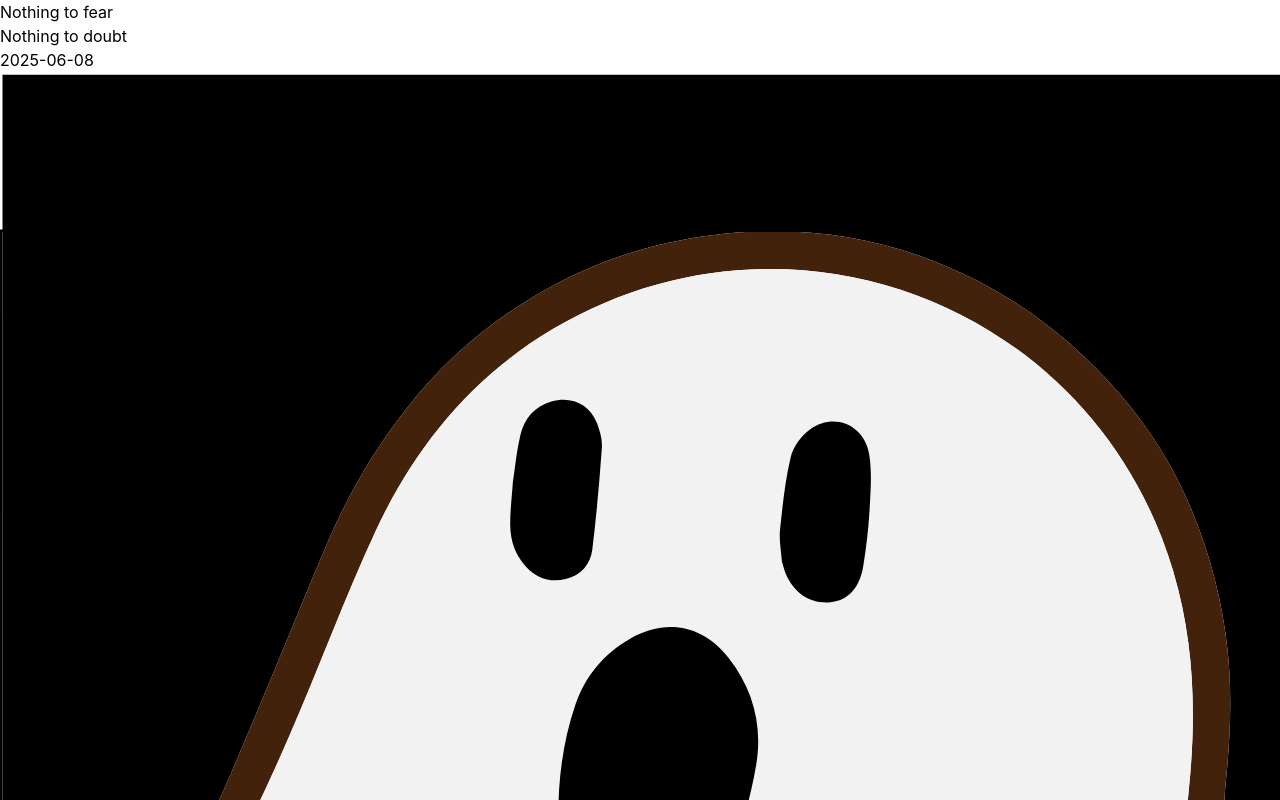
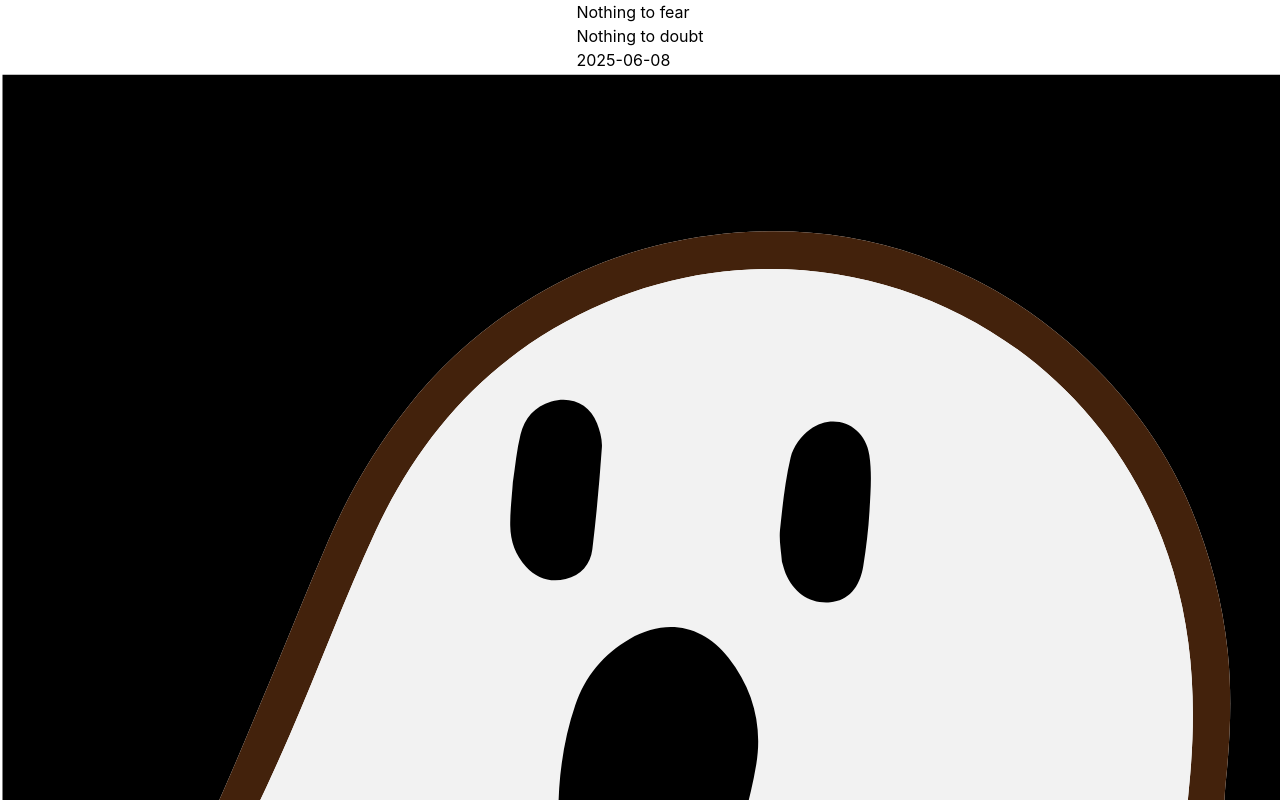
Before and after one commit to elychnell/react-portfolio, a React (Vite) app: page / in a window 1280 px wide. Shown: the top 800 px of the page. Built offline with nearby package versions, Linux system fonts and the light colour scheme.

Commit message:
CSS module setup

```diff
--- a/src/components/Ghost/Ghost.module.css
+++ b/src/components/Ghost/Ghost.module.css
@@ -0,0 +1,82 @@
+.ghostAside {
+  /* hela ghostens position/animation */
+    display: flex;
+    flex-direction: column;
+    align-items: center;
+    justify-content: center;
+    width: 100%;
+    height: 100%;
+}
+
+.ghostContent {
+  /* layout för text + ikon */
+    display: flex;
+    flex-direction: column;
+    align-items: center;
+    justify-content: center;
+    width: 100%;
+    height: 100%;
+}
+
+.ghostText {
+  /* textblocket */
+}
+
+.line1 {
+  /* första raden */
+}
+
+.line2 {
+  /* andra raden */
+}
+
+.date {
+  /* datumet */
+}
+
+.ghostIcon {
+  /* Hela svg-ikonen */
+    width: 100%;
+    height: 100%;
+}
+
+.background {
+/* bakgrundsfärg */
+
+}
+
+.outline {
+/* kontur */
+
+}
+
+.ghostBackground {
+/* bakgrund för själva spöket */
+
+}
+
+.middleHighlight {
+/* highlight i mitten av spöket */
+
+}
+
+.restHighlight {
+/* resten av highlight spöket */
+
+}
+.leftHighlight {
+/* highlight på vänster sida av spöket */
+
+}
+.mouth {
+/* munnen */
+
+}
+.leftEye {
+/* vänster öga */
+
+}
+.rightEye {
+/* höger öga */
+
+}
--- a/src/components/Ghost/Ghost.tsx
+++ b/src/components/Ghost/Ghost.tsx
@@ -4,12 +4,12 @@
 function Ghost() {
   return (
 
-    <aside className={styles.ghost}>
-      <div className="ghostContent">
-        <div className="ghostText">
-          <h3 className="line1">Nothing to fear</h3>
-          <h3 className="line2">Nothing to doubt</h3>
-          <h4 className="date">2025-06-08</h4>
+    <aside className={styles.ghostAside}>
+      <div className={styles.ghostContent}>
+        <div className={styles.ghostText}>
+          <h3 className={styles.line1}>Nothing to fear</h3>
+          <h3 className={styles.line2}>Nothing to doubt</h3>
+          <h4 className={styles.date}>2025-06-08</h4>
         </div>
       <GhostIcon />
       </div>
--- a/src/components/Ghost/GhostIcon.tsx
+++ b/src/components/Ghost/GhostIcon.tsx
@@ -1,10 +1,10 @@
-import React from 'react'
+import styles from "./Ghost.module.css";
 
 function GhostIcon() {
   return (
     <svg
           version="1.1"
-          className="ghostIcon"
+          className={styles.ghostIcon}
           id="Layer_1"
           xmlns="http://www.w3.org/2000/svg"
           xmlns:xlink="http://www.w3.org/1999/xlink"
@@ -17,7 +17,7 @@
           aria-label="A ghost icon"
         >
           <path
-            className="background"
+            className={styles.background}
             opacity="1.000000"
             stroke="none"
             d="
@@ -46,7 +46,7 @@
 z"
           />
           <path
-            className="background"
+            className={styles.background}
             opacity="1.000000"
             stroke="none"
             d="
@@ -76,7 +76,7 @@
 z"
           />
           <path
-            className="outline"
+            className={styles.outline}
             fill="#43220C"
             opacity="1.000000"
             stroke="none"
@@ -155,7 +155,7 @@
 z"
           />
           <path
-            className="ghostBackground"
+            className={styles.ghostBackground}
             fill="#F2F2F2"
             opacity="1.000000"
             stroke="none"
@@ -225,7 +225,7 @@
 z"
           />
           <path
-            className="middleHighlight"
+            className={styles.middleHighlight}
             opacity="1.000000"
             stroke="none"
             d="
@@ -239,7 +239,7 @@
 z"
           />
           <path
-            className="restHighlight"
+            className={styles.restHighlight}
             opacity="1.000000"
             stroke="none"
             d="
@@ -253,7 +253,7 @@
 z"
           />
           <path
-            className="restHighlight"
+            className={styles.restHighlight}
             opacity="1.000000"
             stroke="none"
             d="
@@ -266,7 +266,7 @@
 z"
           />
           <path
-            className="leftHighlight"
+            className={styles.leftHighlight}
             opacity="1.000000"
             stroke="none"
             d="
@@ -280,7 +280,7 @@
 z"
           />
           <path
-            className="restHighlight"
+            className={styles.restHighlight}
             opacity="1.000000"
             stroke="none"
             d="
@@ -293,7 +293,7 @@
 z"
           />
           <path
-            className="mouth"
+            className={styles.mouth}
             opacity="1.000000"
             stroke="none"
             d="
@@ -309,7 +309,7 @@
 z"
           />
           <path
-            className="leftEye"
+            className={styles.leftEye}
             opacity="1.000000"
             stroke="none"
             d="
@@ -326,7 +326,7 @@
 z"
           />
           <path
-            className="rightEye"
+            className={styles.rightEye}
             opacity="1.000000"
             stroke="none"
             d="
```
